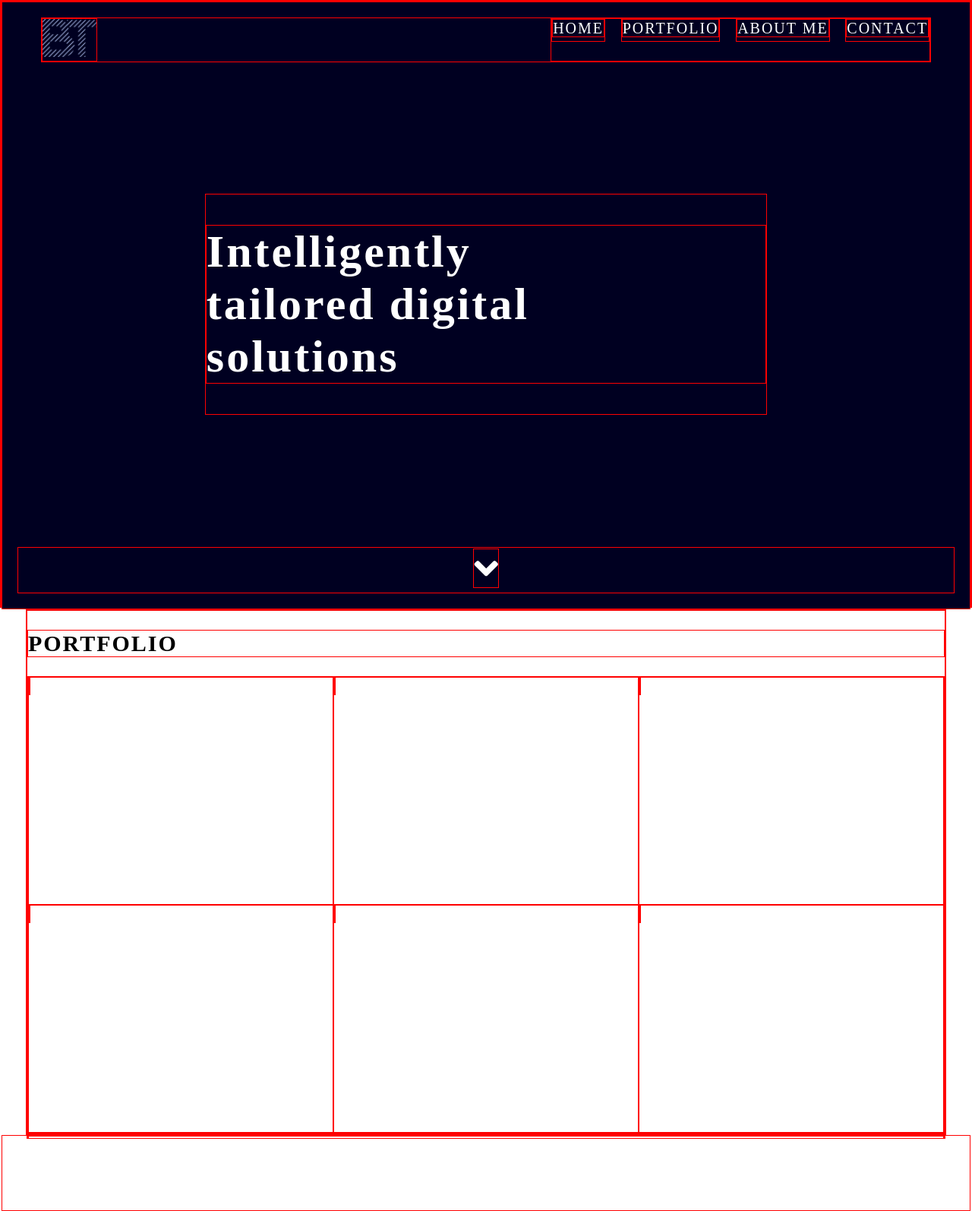
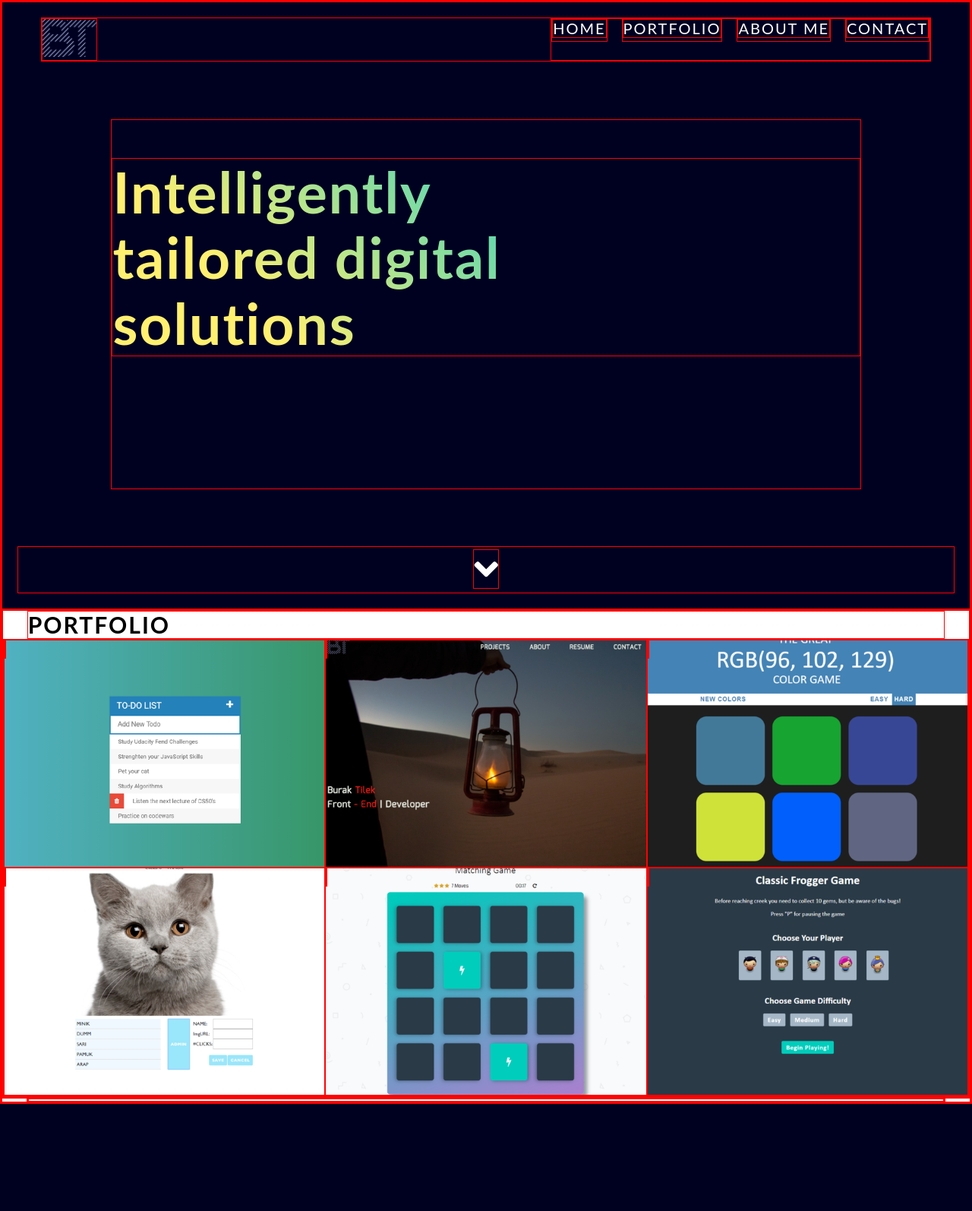
Before and after one commit to ucanfil/Portfolio-Site-V2, a PHP site: page / in a window 1280 px wide. Shown: the whole page at 76% size. After the commit the page ends 1453 px from the top, so only its background shows below. Run offline with PHP 8.4, Linux system fonts and the light colour scheme; some libraries are stand-ins or nearby versions.

Commit message:
Intro h1 animation styles added

```diff
--- a/css/style.css
+++ b/css/style.css
@@ -347,23 +347,21 @@
 
 html {
     font-size: 62.5%;
+    font-family: 'Lato', sans-serif;
 }
 
-html, body {
+body {
     width: 100%;
     height: 100%;
     margin: 0;
     padding: 0;
     letter-spacing: 2px;
+    font-size: 2rem;
 }
 
-nav, main {
+nav, h2 {
   width: 95%;
   margin: 0 auto;
-}
-
-main {
-  font-size: 2rem;
 }
 
 h2 {
@@ -416,10 +414,30 @@ nav {
 }
 
 .intro {
-  width: 60%;
-  margin: 0 auto;
-  font-size: 3rem;
-  letter-spacing: 3px;
+  width: 80%;
+  margin: 0 90% 0 10%;
+  font-size: 3.75rem;
+  letter-spacing: 2px;
+  padding-bottom: 10%;
+}
+
+h1 {
+  background-size: 200%;
+  background-image: linear-gradient(
+    45deg,#fff070 0%,#fff070 35%,#00c9d3 66%,#00c9d3 100%);
+  -webkit-background-clip: text;
+  -webkit-text-fill-color: transparent;
+  animation: glow 9s linear infinite;
+  -webkit-animation: glow 9s linear infinite;
+}
+
+@keyframes glow {
+  0%, 100% {
+    background-position: 0% 43%;
+  }
+  50% {
+    background-position: 100% 58%;
+  }
 }
 
 .scroll-down-button {
@@ -429,6 +447,12 @@ nav {
 }
 
 /* ======= Portfolio Section Styling ======= */
+.heading {
+  height: 100px;
+  display: flex;
+  align-items: center;
+}
+
 .projects {
   display: flex;
   flex-wrap: wrap;
@@ -439,6 +463,7 @@ nav {
   background-position: center;
   background-size: cover;
   flex: 1 1 33.3%;
+  width: 100%;
   min-height: 300px;
   min-width: 300px;
 }
@@ -448,15 +473,43 @@ nav {
   height: 100%;
 }
 
+.project1 {
+  background-image: url("/img/todo-medium_600.png")
+}
+
+.project2 {
+  background-image: url("/img/portfolio-medium_600.png")
+}
+
+.project3 {
+  background-image: url("/img/colorgame-medium_600.png")
+}
+
+.project4 {
+  background-image: url("/img/catclicker-medium_600.png")
+}
+
+.project5 {
+  background-image: url("/img/matchinggame-medium_600.png")
+}
+
+.project6 {
+  background-image: url("/img/froggergame-medium_600.png")
+}
+
 .hidden-project-info {
   display: none;
 }
 
 /* ======= About Me Styling ======= */
 
+.about-me p {
+  padding: 20px;
+  letter-spacing: initial;
+}
 
 /* ======= Footer Styling ======= */
 
 footer {
-  height: 100px;
+
 }
```
